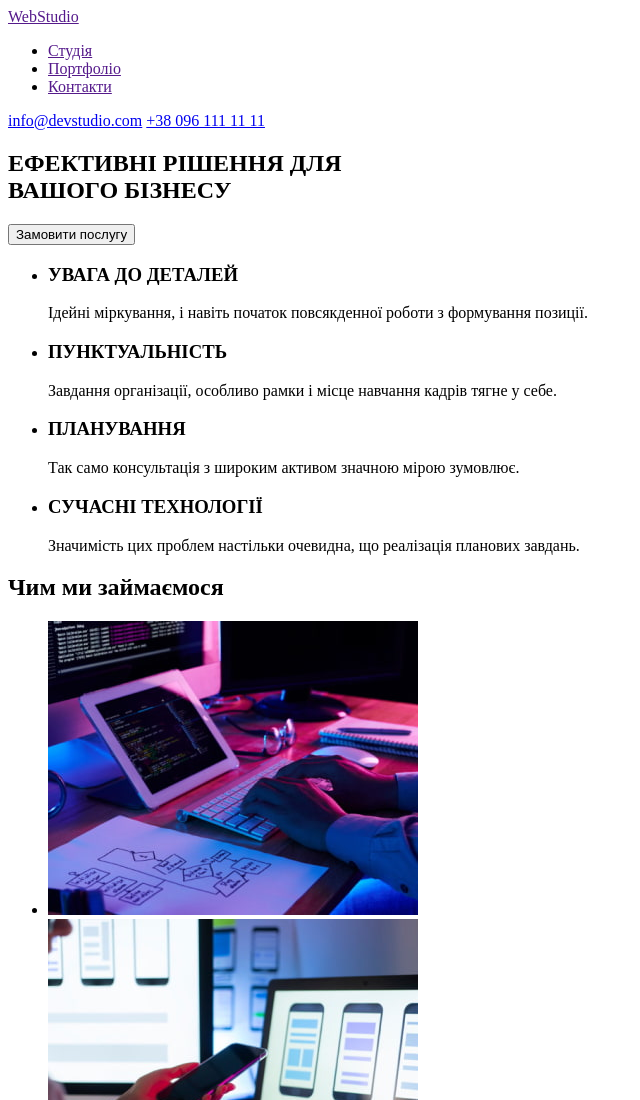
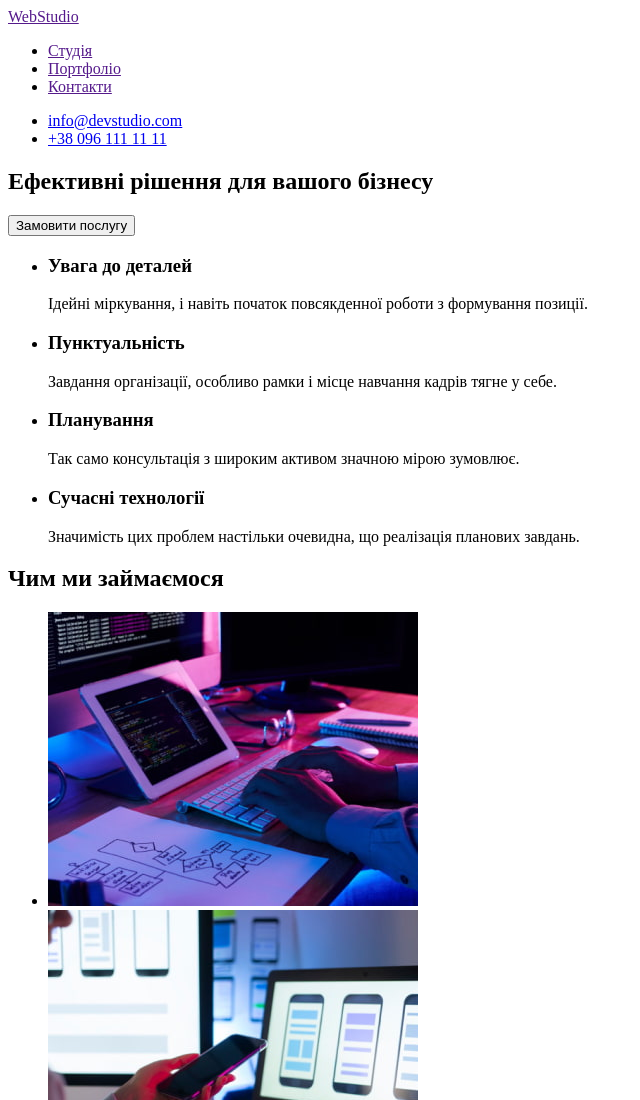
Before and after one commit to AnastasiaDonets/goit-markup-hw-01, a plain HTML site: page index.html in a window 1280 px wide. Shown: the top 1100 px of the page, without its empty margins (0-640 px from the left). Drawn offline with Linux system fonts and the light colour scheme.

Commit message:
Додає виправлення

```diff
--- a/index.html
+++ b/index.html
@@ -9,45 +9,47 @@
   <body>
     <!--Шапка проекту-->
     <header>
-      <a href="">WebStudio</a>
       <nav>
+        <a href="">WebStudio</a>
         <ul>
           <li><a href="" target="_blank" rel="noopener noreferrer">Студія</a></li>
           <li><a href="" target="_blank" rel="noopener noreferrer">Портфоліо</a></li>
           <li><a href="" target="_blank" rel="noopener noreferrer">Контакти</a></li>
         </ul>
       </nav>
-      <a href="mailto:info@devstudio.com">info@devstudio.com</a>
-      <a href="tel:+380961111111">+38 096 111 11 11</a>
+      <ul>
+      <li><a href="mailto:info@devstudio.com">info@devstudio.com</a></li>
+      <li><a href="tel:+380961111111">+38 096 111 11 11</a></li>
+      </ul>
     </header>
     <!--Основний контент-->
     <main>
       <!--Основний заголовок-->
       <section>
         <h1>
-          ЕФЕКТИВНІ РІШЕННЯ ДЛЯ <br />
-          ВАШОГО БІЗНЕСУ
+          Ефективні рішення для вашого бізнесу
         </h1>
         <button type="button">Замовити послугу</button>
       </section>
       <!--Список переваг-->
       <section>
-        <h2 hidden>НАШІ ПЕРЕВАГИ</h2>
+        <!--Переробити за допомогою класу-->
+        <h2 hidden>Наші переваги</h2>
         <ul>
           <li>
-            <h3>УВАГА ДО ДЕТАЛЕЙ</h3>
+            <h3>Увага до деталей</h3>
             <p>Ідейні міркування, і навіть початок повсякденної роботи з формування позиції.</p>
           </li>
           <li>
-            <h3>ПУНКТУАЛЬНІСТЬ</h3>
+            <h3>Пунктуальність</h3>
             <p>Завдання організації, особливо рамки і місце навчання кадрів тягне у себе.</p>
           </li>
           <li>
-            <h3>ПЛАНУВАННЯ</h3>
+            <h3>Планування</h3>
             <p>Так само консультація з широким активом значною мірою зумовлює.</p>
           </li>
           <li>
-            <h3>СУЧАСНІ ТЕХНОЛОГІЇ</h3>
+            <h3>Сучасні технології</h3>
             <p>Значимість цих проблем настільки очевидна, що реалізація планових завдань.</p>
           </li>
         </ul>
```
